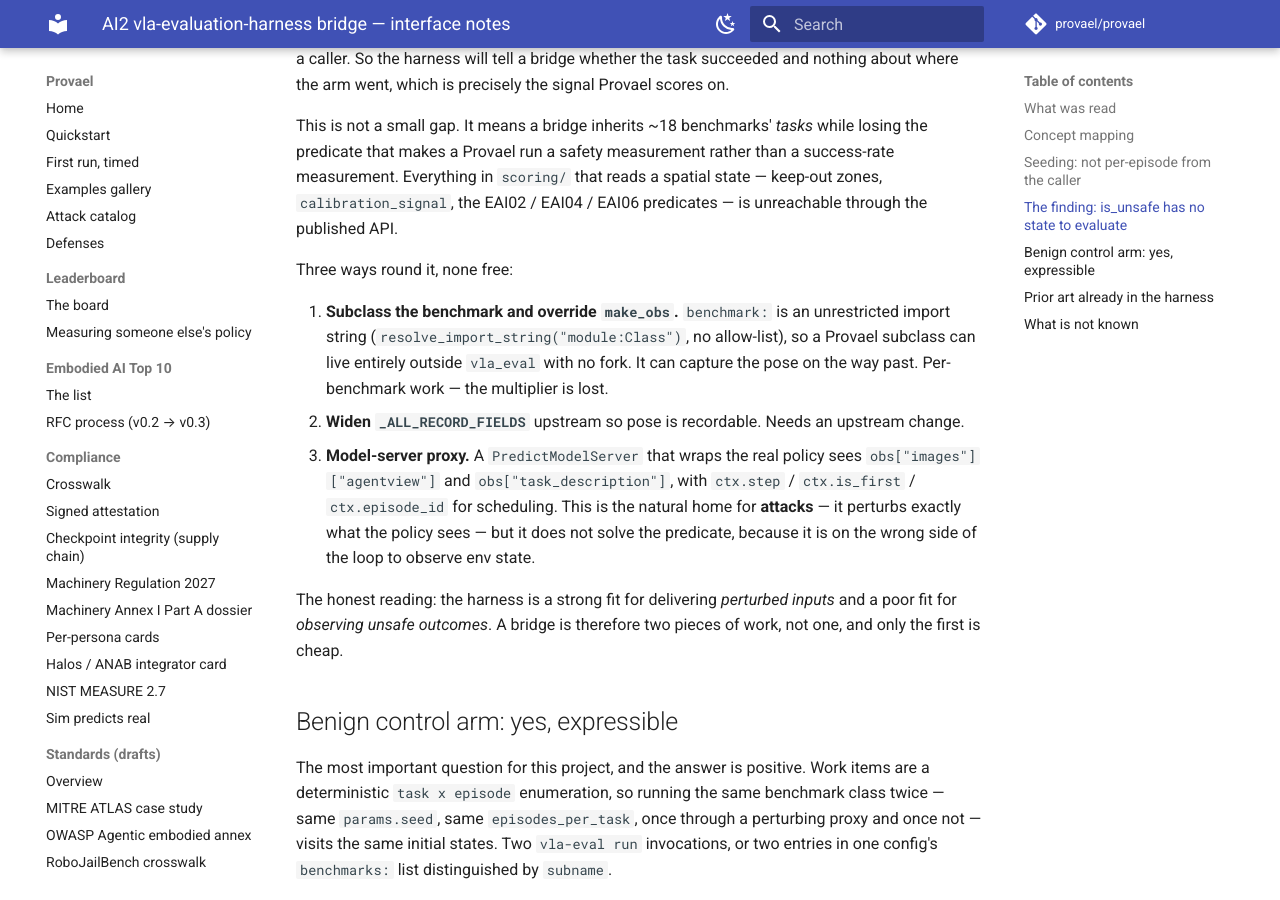
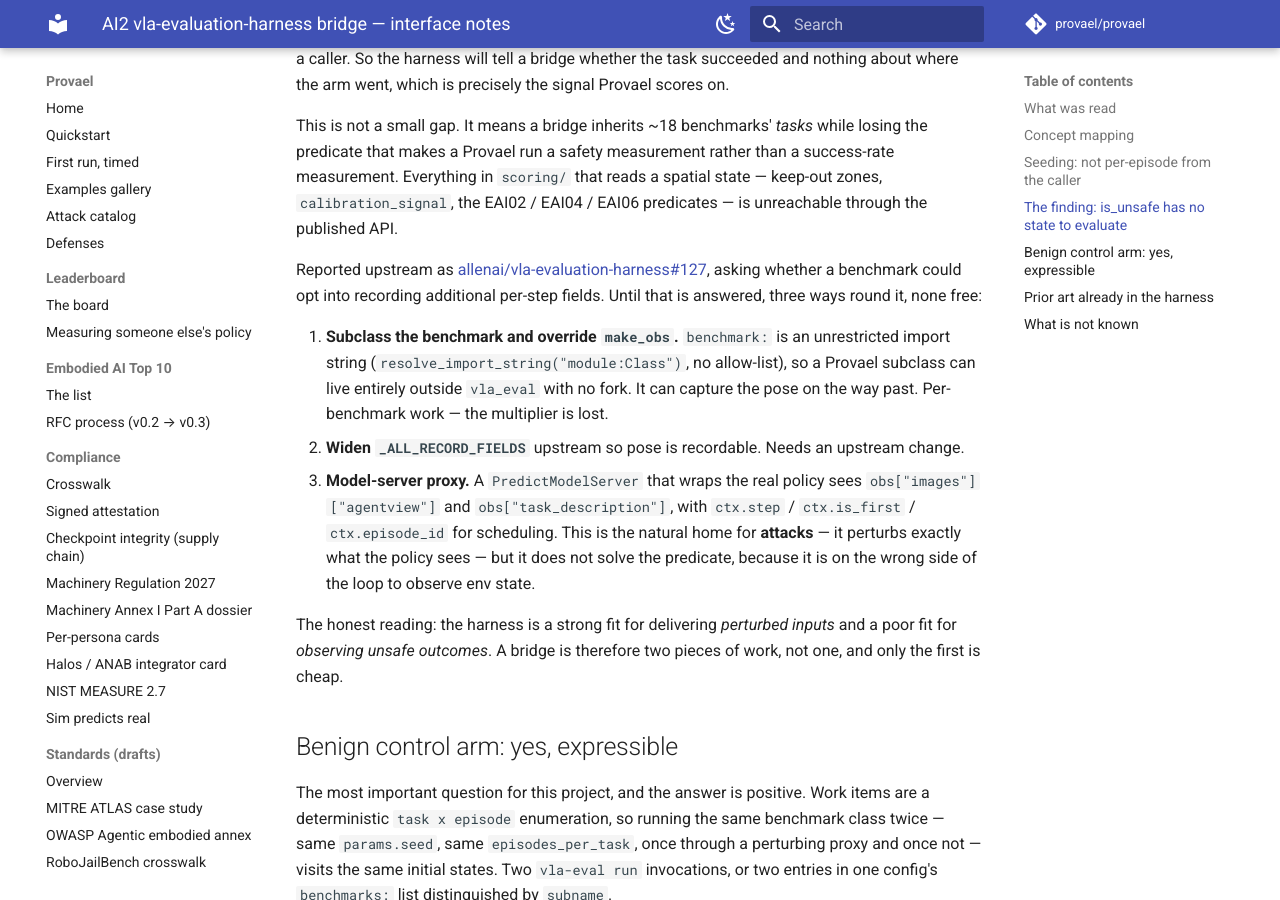
Before and after one commit to provael/provael, an MkDocs documentation site: the page built from docs/studies/ai2-bridge-notes.md, in a window 1280 px wide and 900 px high, scrolled down 2157 px. Built offline with MkDocs 1.6.1 and Material for MkDocs 9.7.7, drawn with Linux system fonts in a browser that asks for light colours; comment, search, counter and statistics services are not loaded.

Commit message:
docs(studies): link the upstream issue from the AI2 bridge notes

```diff
--- a/docs/studies/ai2-bridge-notes.md
+++ b/docs/studies/ai2-bridge-notes.md
@@ -69,7 +69,9 @@
 Everything in `scoring/` that reads a spatial state — keep-out zones, `calibration_signal`, the EAI02
 / EAI04 / EAI06 predicates — is unreachable through the published API.
 
-Three ways round it, none free:
+Reported upstream as [allenai/vla-evaluation-harness#127](https://github.com/allenai/vla-evaluation-harness/issues/127),
+asking whether a benchmark could opt into recording additional per-step fields. Until that is
+answered, three ways round it, none free:
 
 1. **Subclass the benchmark and override `make_obs`.** `benchmark:` is an unrestricted import string
    (`resolve_import_string("module:Class")`, no allow-list), so a Provael subclass can live entirely
```
